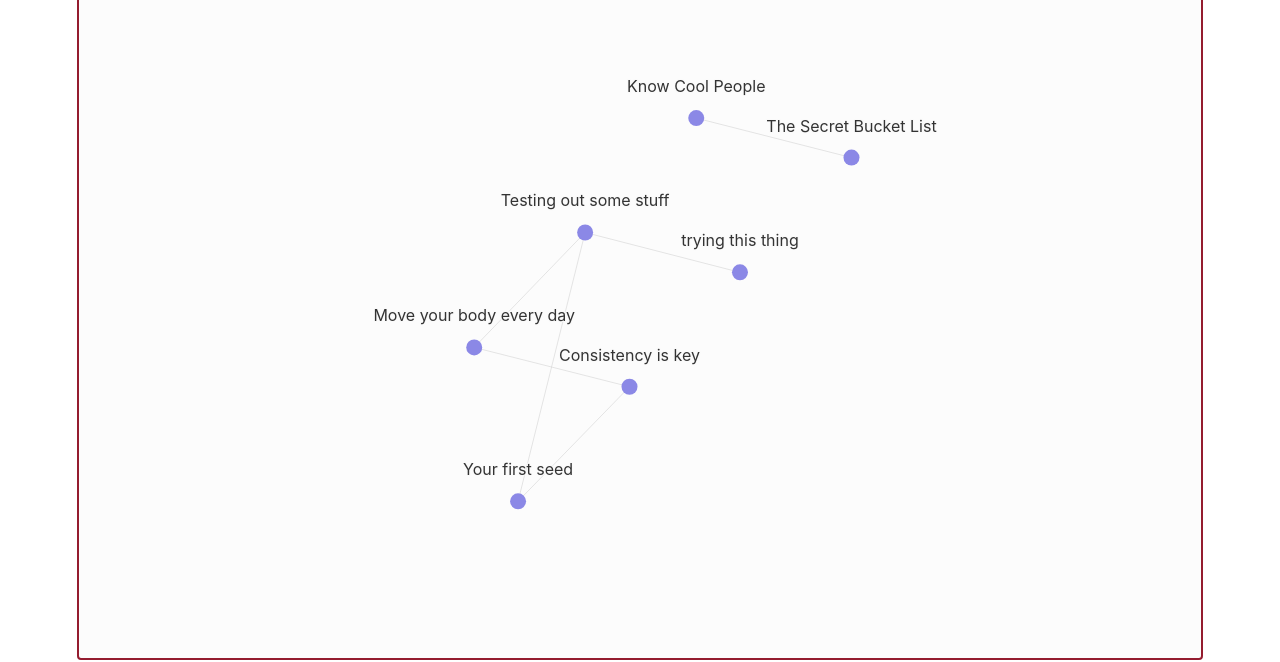
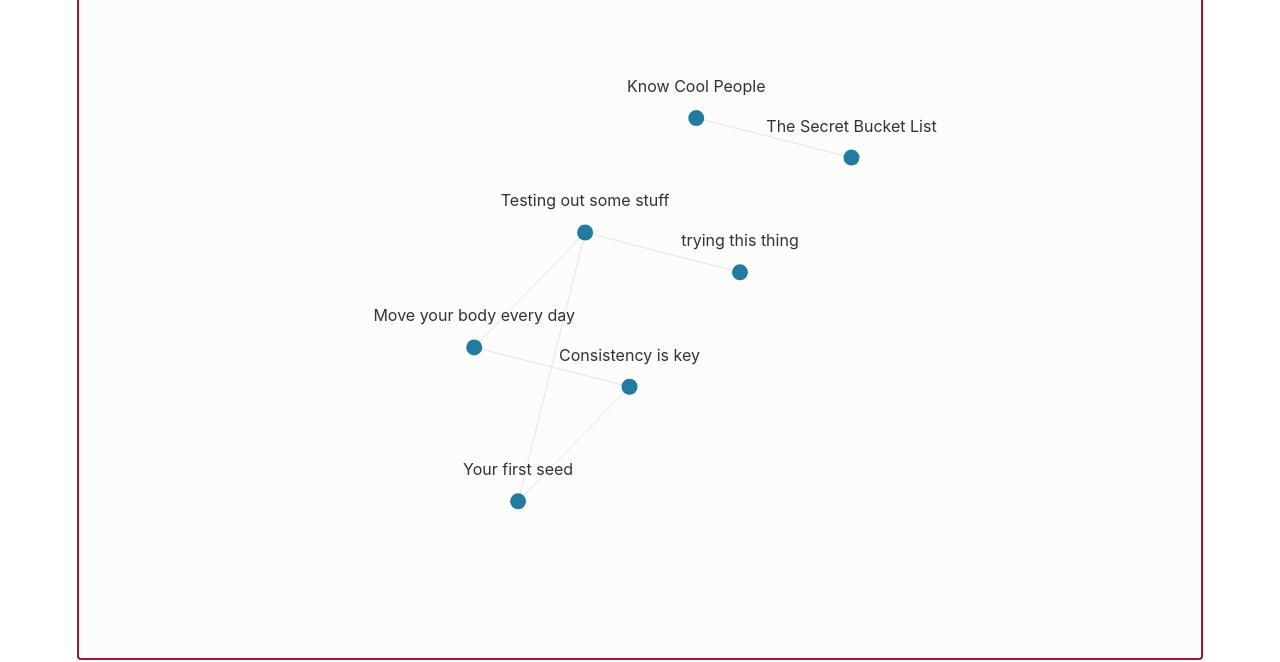
Before and after one commit to rhymeswithvocal/digital-garden, a Jekyll site: the page built from _pages/index.md, in a window 1280 px wide. Shown: the part 847-1509 px from the top of the page. Built offline with Jekyll 4.4.1, drawn with Linux system fonts in a browser that asks for light colours.

Commit message:
fix color of nodes on the map

```diff
--- a/_includes/notes_graph.html
+++ b/_includes/notes_graph.html
@@ -6,7 +6,7 @@
 
   .nodes circle {
     cursor: pointer;
-    fill: #8b88e6;
+    fill: #247ba0;
     transition: all 0.15s ease-out;
   }
 
```
